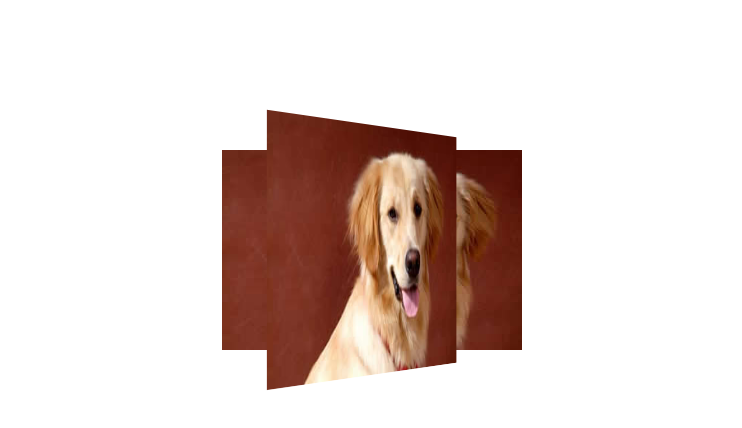
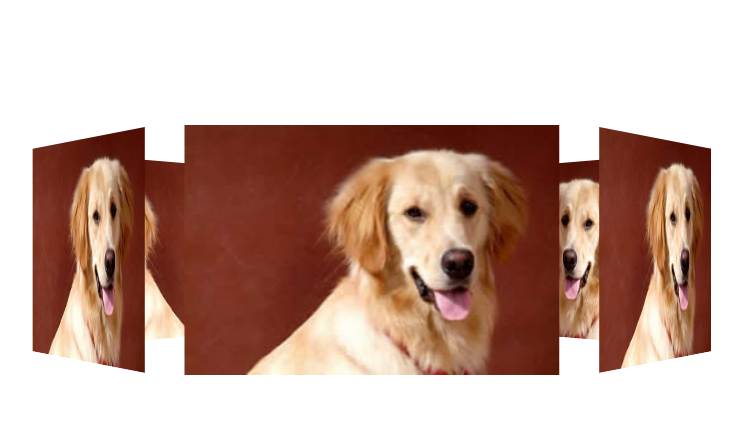
Before and after one commit to demerzelxd/learnFrontCodes, a plain HTML site: page htmlCodes/2-CSS高级/52-旋转木马.html in a window 1280 px wide. Shown: the whole page, without its empty margins (268-1010 px from the left). Drawn offline with Linux system fonts and the light colour scheme.

Commit message:
CSS结束

```diff
--- a/htmlCodes/2-CSS高级/52-旋转木马.html
+++ b/htmlCodes/2-CSS高级/52-旋转木马.html
@@ -15,7 +15,24 @@
                 height: 200px;
                 margin: 150px auto;
                 transform-style: preserve-3d;
-                /*background: url("./assets/pig.jpg") no-repeat;*/
+                background: url("./assets/pig.jpg") no-repeat;
+                /*添加动画效果*/
+                animation: rotate 10s linear infinite;
+            }
+
+            section:hover {
+                /*鼠标放上就暂停动画*/
+                animation-play-state: paused;
+            }
+
+            @keyframes rotate {
+                0% {
+                    transform: rotateY(0);
+                }
+
+                100% {
+                    transform: rotateY(360deg);
+                }
             }
 
             section div {
@@ -24,18 +41,41 @@
                 left: 0;
                 width: 100%;
                 height: 100%;
-                /*background: url("../1-HTML&CSS基础到中级/assets/pig.jpg") no-repeat;*/
                 background: url("./assets/dog.jpg") no-repeat;
             }
 
-            /*section div:nth-child(1) {*/
-            /*    transform: translateZ(300px);*/
-            /*}*/
+            section div:nth-child(1) {
+                transform: translateZ(300px);
+            }
 
             section div:nth-child(2) {
                 /*这里是特例，先旋转再移动*/
-                /*如果是translateZ(300px) rotateY(60deg)，则会先*/
-                transform: translateZ(300px) rotateY(60deg);
+                /*只要记住，每次旋转后均已当前中心点重建坐标系即可*/
+                transform: rotateY(60deg) translateZ(300px);
+            }
+
+            section div:nth-child(3) {
+                /*这里是特例，先旋转再移动*/
+                /*只要记住，每次旋转后均已当前中心点重建坐标系即可*/
+                transform: rotateY(120deg) translateZ(300px);
+            }
+
+            section div:nth-child(4) {
+                /*这里是特例，先旋转再移动*/
+                /*只要记住，每次旋转后均已当前中心点重建坐标系即可*/
+                transform: rotateY(180deg) translateZ(300px);
+            }
+
+            section div:nth-child(5) {
+                /*这里是特例，先旋转再移动*/
+                /*只要记住，每次旋转后均已当前中心点重建坐标系即可*/
+                transform: rotateY(240deg) translateZ(300px);
+            }
+
+            section div:nth-child(6) {
+                /*这里是特例，先旋转再移动*/
+                /*只要记住，每次旋转后均已当前中心点重建坐标系即可*/
+                transform: rotateY(300deg) translateZ(300px);
             }
 
         </style>
@@ -44,10 +84,10 @@
         <section>
             <div></div>
             <div></div>
-            <!--<div></div>-->
-            <!--<div></div>-->
-            <!--<div></div>-->
-            <!--<div></div>-->
+            <div></div>
+            <div></div>
+            <div></div>
+            <div></div>
         </section>
     </body>
 </html>
```
Also changed, not shown: htmlCodes/2-CSS高级/53-浏览器私有前缀.html (added, +24 -0 lines).
